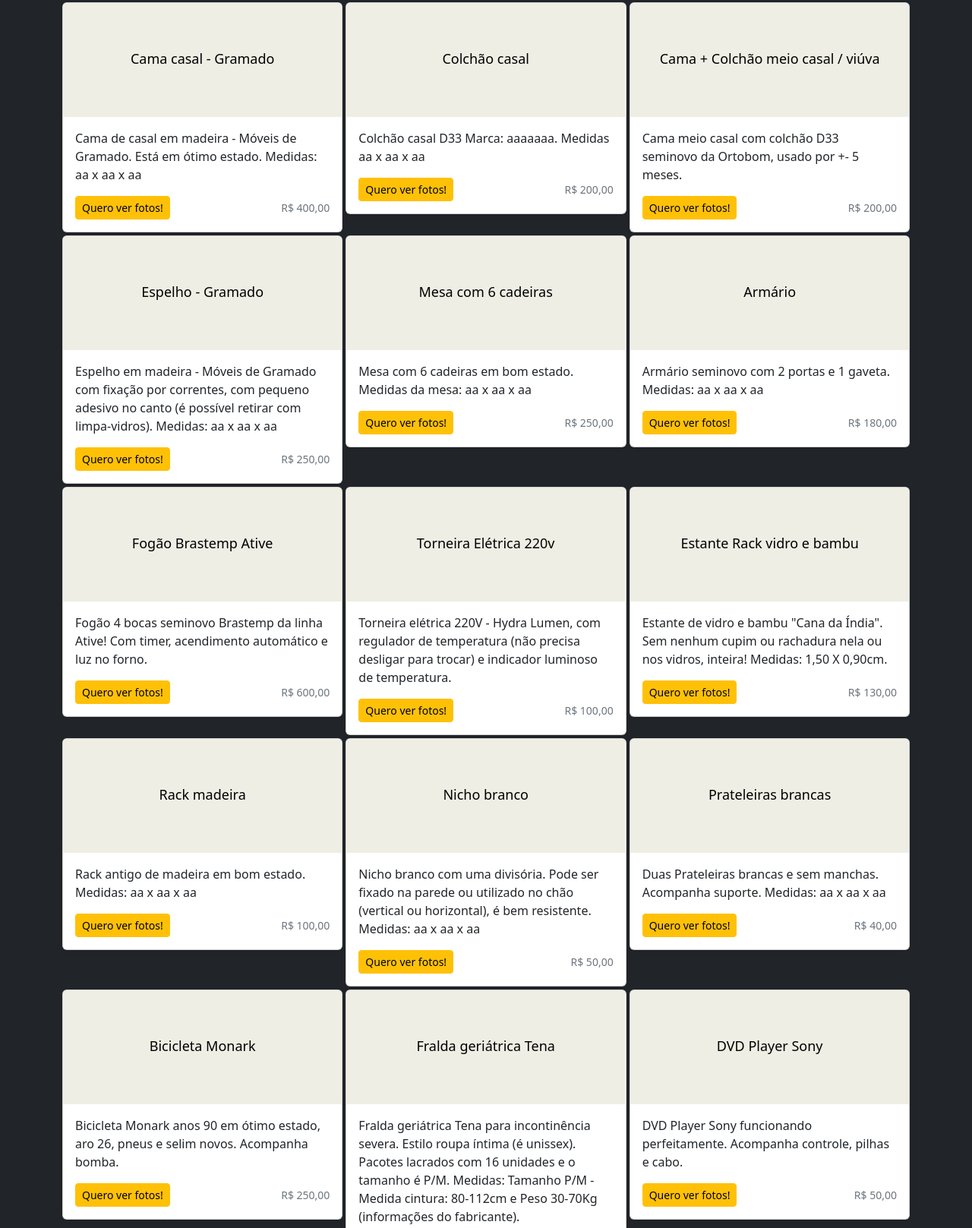
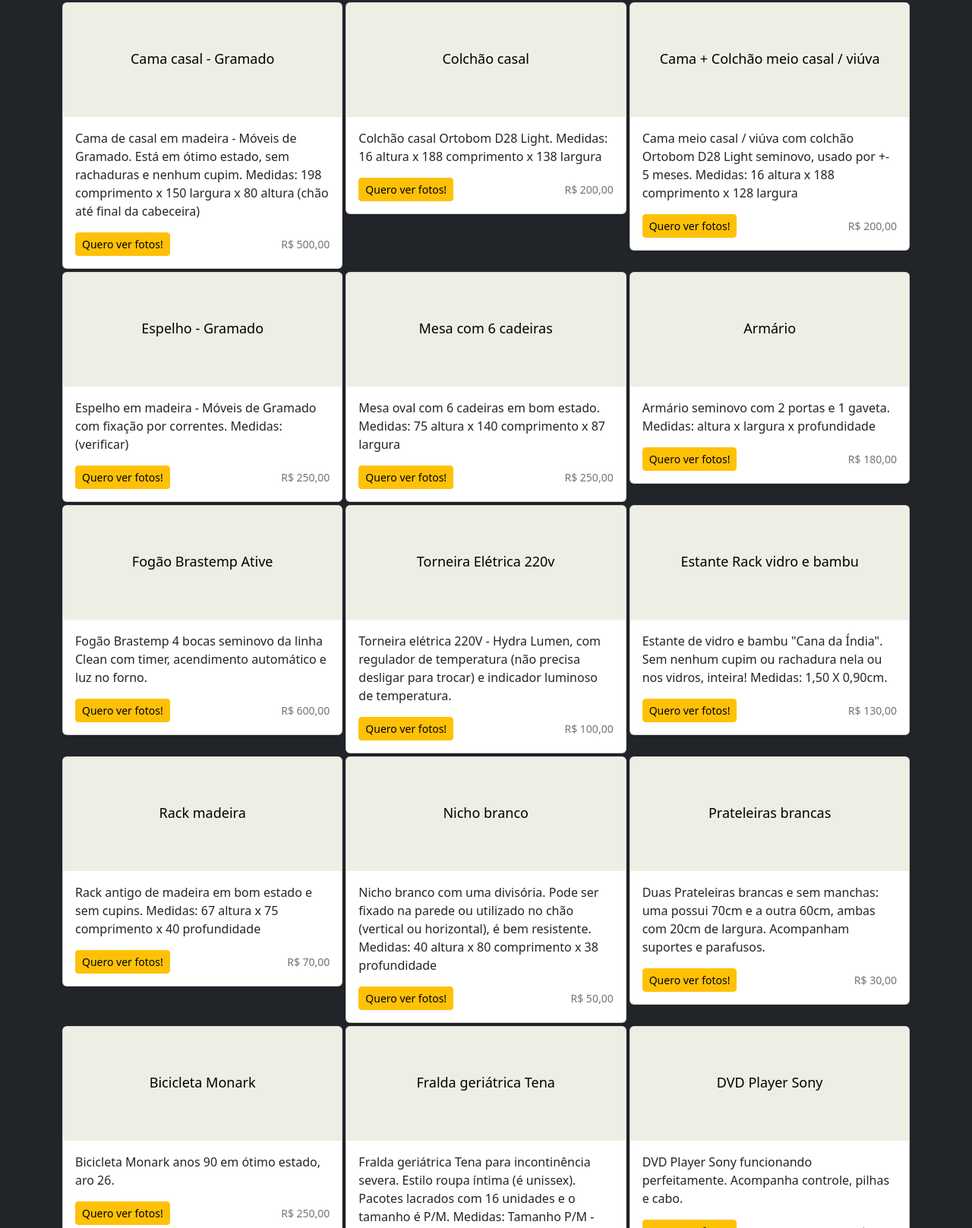
Before and after one commit to vende-se/vende-se.github.io, a website: page index.html in a window 1280 px wide. Shown: the part 401-2018 px from the top of the page at 76% size. Drawn offline with nearby package versions, Linux system fonts and the light colour scheme.

Commit message:
Inserção medidas

```diff
--- a/index.html
+++ b/index.html
@@ -85,13 +85,14 @@
               </svg>
 
               <div class="card-body">
-                <p class="card-text">Cama de casal em madeira - Móveis de Gramado. Está em ótimo estado. Medidas: aa x aa x aa</p>
+                <p class="card-text">Cama de casal em madeira - Móveis de Gramado. Está em ótimo estado, sem rachaduras e nenhum cupim.
+                                     Medidas: 198 comprimento x 150 largura x 80 altura (chão até final da cabeceira)</p>
                 <div class="d-flex justify-content-between align-items-center">
                   <div class="btn-group">
                     <button type="button" class="btn btn-sm btn-warning"><a href="https://api.whatsapp.com/send?phone=5551981545955&text=Olá,%20gostaria%20das%20fotos%20do%20produto%20Cama%20Casal%20Gramado."
                         class="text-decoration-none" style="color: inherit">Quero ver fotos!</a></button>
                   </div>
-                  <small class="text-muted">R$ 400,00</small>
+                  <small class="text-muted">R$ 500,00</small>
                 </div>
               </div>
             </div>
@@ -106,7 +107,8 @@
               </svg>
 
               <div class="card-body">
-                <p class="card-text">Colchão casal D33 Marca: aaaaaaa. Medidas aa x aa x aa</p>
+                <p class="card-text">Colchão casal Ortobom D28 Light.
+                                     Medidas: 16 altura x 188 comprimento x 138 largura</p>
                 <div class="d-flex justify-content-between align-items-center">
                   <div class="btn-group">
                     <button type="button" class="btn btn-sm btn-warning"><a href="https://api.whatsapp.com/send?phone=5551981545955&text=Olá,%20gostaria%20das%20fotos%20do%20produto%20Colchão%20casal."
@@ -127,7 +129,8 @@
               </svg>
 
               <div class="card-body">
-                <p class="card-text">Cama meio casal com colchão D33 seminovo da Ortobom, usado por +- 5 meses.</p>
+                <p class="card-text">Cama meio casal / viúva com colchão Ortobom D28 Light seminovo, usado por +- 5 meses.
+                                     Medidas: 16 altura x 188 comprimento x 128 largura</p>
                 <div class="d-flex justify-content-between align-items-center">
                   <div class="btn-group">
                     <button type="button" class="btn btn-sm btn-warning"><a href="https://api.whatsapp.com/send?phone=5551981545955&text=Olá,%20gostaria%20das%20fotos%20do%20produto%20Cama%20com%20Colchão%20meio%20casal."
@@ -149,8 +152,8 @@
               </svg>
 
               <div class="card-body">
-                <p class="card-text">Espelho em madeira - Móveis de Gramado com fixação por correntes, com pequeno adesivo no canto (é possível retirar com limpa-vidros).
-                                     Medidas: aa x aa x aa</p>
+                <p class="card-text">Espelho em madeira - Móveis de Gramado com fixação por correntes.
+                                     Medidas: (verificar)</p>
                 <div class="d-flex justify-content-between align-items-center">
                   <div class="btn-group">
                     <button type="button" class="btn btn-sm btn-warning"><a href="https://api.whatsapp.com/send?phone=5551981545955&text=Olá,%20gostaria%20das%20fotos%20do%20produto%20Espelho%20Gramado."
@@ -171,7 +174,8 @@
               </svg>
 
               <div class="card-body">
-                <p class="card-text">Mesa com 6 cadeiras em bom estado. Medidas da mesa: aa x aa x aa </p>
+                <p class="card-text">Mesa oval com 6 cadeiras em bom estado.
+                                     Medidas: 75 altura x 140 comprimento x 87 largura</p>
                 <div class="d-flex justify-content-between align-items-center">
                   <div class="btn-group">
                     <button type="button" class="btn btn-sm btn-warning"><a href="https://api.whatsapp.com/send?phone=5551981545955&text=Olá,%20gostaria%20das%20fotos%20do%20produto%20Mesa%20com%206%20cadeiras."
@@ -192,7 +196,8 @@
               </svg>
 
               <div class="card-body">
-                <p class="card-text">Armário seminovo com 2 portas e 1 gaveta. Medidas: aa x aa x aa</p>
+                <p class="card-text">Armário seminovo com 2 portas e 1 gaveta.
+                                     Medidas: altura x largura x profundidade</p>
                 <div class="d-flex justify-content-between align-items-center">
                   <div class="btn-group">
                     <button type="button" class="btn btn-sm btn-warning"><a href="https://api.whatsapp.com/send?phone=5551981545955&text=Olá,%20gostaria%20das%20fotos%20do%20produto%20Armário."
@@ -214,7 +219,7 @@
               </svg>
 
               <div class="card-body">
-                <p class="card-text">Fogão 4 bocas seminovo Brastemp da linha Ative! Com timer, acendimento automático e luz no forno.</p>
+                <p class="card-text">Fogão Brastemp 4 bocas seminovo da linha Clean com timer, acendimento automático e luz no forno.</p>
                 <div class="d-flex justify-content-between align-items-center">
                   <div class="btn-group">
                     <button type="button" class="btn btn-sm btn-warning"><a href="https://api.whatsapp.com/send?phone=5551981545955&text=Olá,%20gostaria%20das%20fotos%20do%20produto%20Fogão%20Brastemp%20Ative."
@@ -279,13 +284,14 @@
               </svg>
 
               <div class="card-body">
-                <p class="card-text">Rack antigo de madeira em bom estado. Medidas: aa x aa x aa</p>
+                <p class="card-text">Rack antigo de madeira em bom estado e sem cupins.
+                                     Medidas: 67 altura x 75 comprimento x 40 profundidade</p>
                 <div class="d-flex justify-content-between align-items-center">
                   <div class="btn-group">
                     <button type="button" class="btn btn-sm btn-warning"><a href="https://api.whatsapp.com/send?phone=5551981545955&text=Olá,%20gostaria%20das%20fotos%20do%20produto%20Rack%20madeira."
                         class="text-decoration-none" style="color: inherit">Quero ver fotos!</a></button>
                   </div>
-                  <small class="text-muted">R$ 100,00</small>
+                  <small class="text-muted">R$ 70,00</small>
                 </div>
               </div>
             </div>
@@ -302,7 +308,7 @@
 
               <div class="card-body">
                 <p class="card-text">Nicho branco com uma divisória. Pode ser fixado na parede ou utilizado no chão (vertical ou horizontal), é bem resistente.
-                                     Medidas: aa x aa x aa</p>
+                                     Medidas: 40 altura x 80 comprimento x 38 profundidade</p>
                 <div class="d-flex justify-content-between align-items-center">
                   <div class="btn-group">
                     <button type="button" class="btn btn-sm btn-warning"><a href="https://api.whatsapp.com/send?phone=5551981545955&text=Olá,%20gostaria%20das%20fotos%20do%20produto%20Nicho%20branco."
@@ -323,14 +329,13 @@
               </svg>
 
               <div class="card-body">
-                <p class="card-text">Duas Prateleiras brancas e sem manchas. Acompanha suporte.
-                                     Medidas: aa x aa x aa</p>
+                <p class="card-text">Duas Prateleiras brancas e sem manchas: uma possui 70cm e a outra 60cm, ambas com 20cm de largura. Acompanham suportes e parafusos.</p>
                 <div class="d-flex justify-content-between align-items-center">
                   <div class="btn-group">
                     <button type="button" class="btn btn-sm btn-warning"><a href="https://api.whatsapp.com/send?phone=5551981545955&text=Olá,%20gostaria%20das%20fotos%20do%20produto%20Prateleiras%20brancas."
                         class="text-decoration-none" style="color: inherit">Quero ver fotos!</a></button>
                   </div>
-                  <small class="text-muted">R$ 40,00</small>
+                  <small class="text-muted">R$ 30,00</small>
                 </div>
               </div>
             </div>
@@ -347,7 +352,7 @@
               </svg>
 
               <div class="card-body">
-                <p class="card-text">Bicicleta Monark anos 90 em ótimo estado, aro 26, pneus e selim novos. Acompanha bomba.</p>
+                <p class="card-text">Bicicleta Monark anos 90 em ótimo estado, aro 26.</p>
                 <div class="d-flex justify-content-between align-items-center">
                   <div class="btn-group">
                     <button type="button" class="btn btn-sm btn-warning"><a href="https://api.whatsapp.com/send?phone=5551981545955&text=Olá,%20gostaria%20das%20fotos%20do%20produto%20Bicicleta%20Monark."
```
